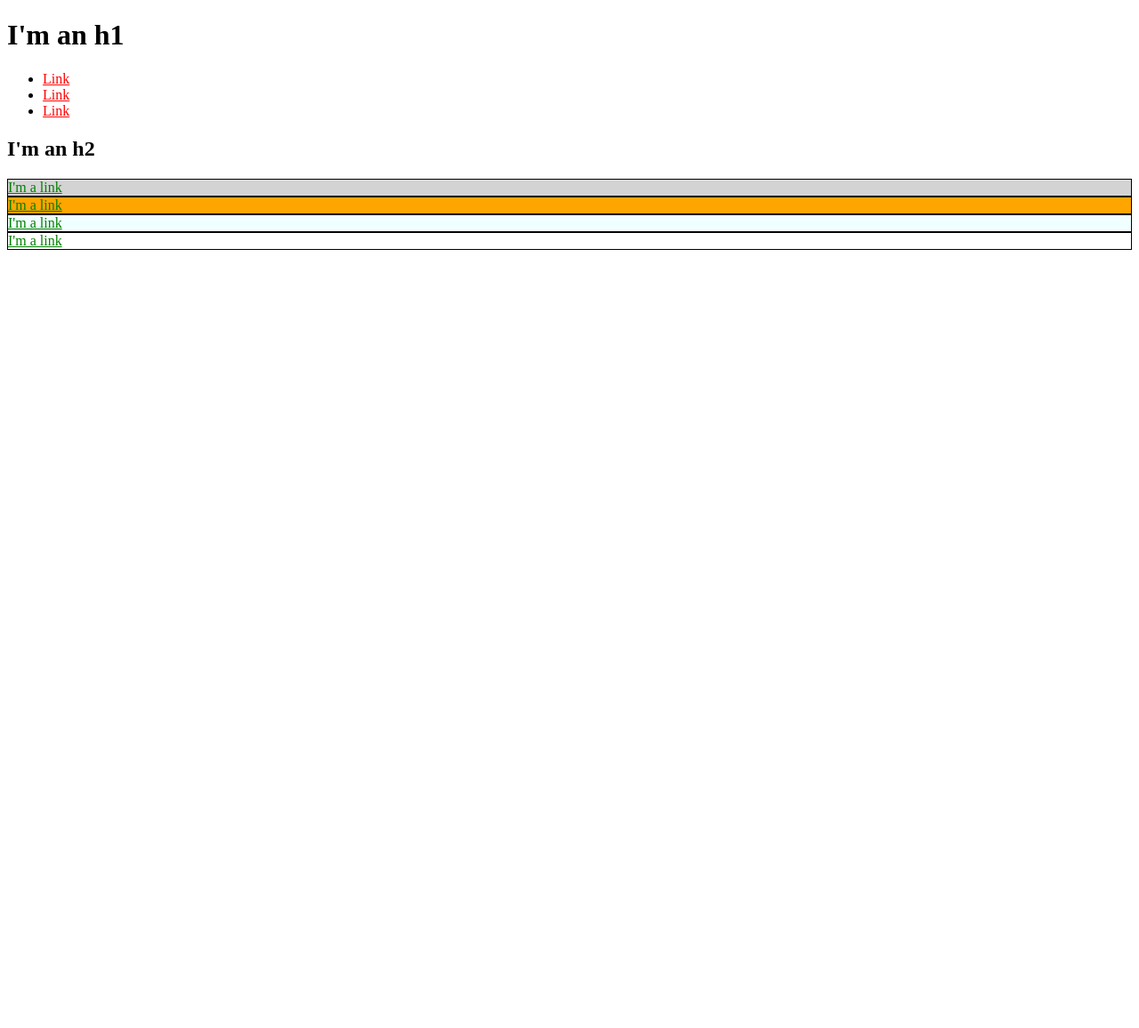
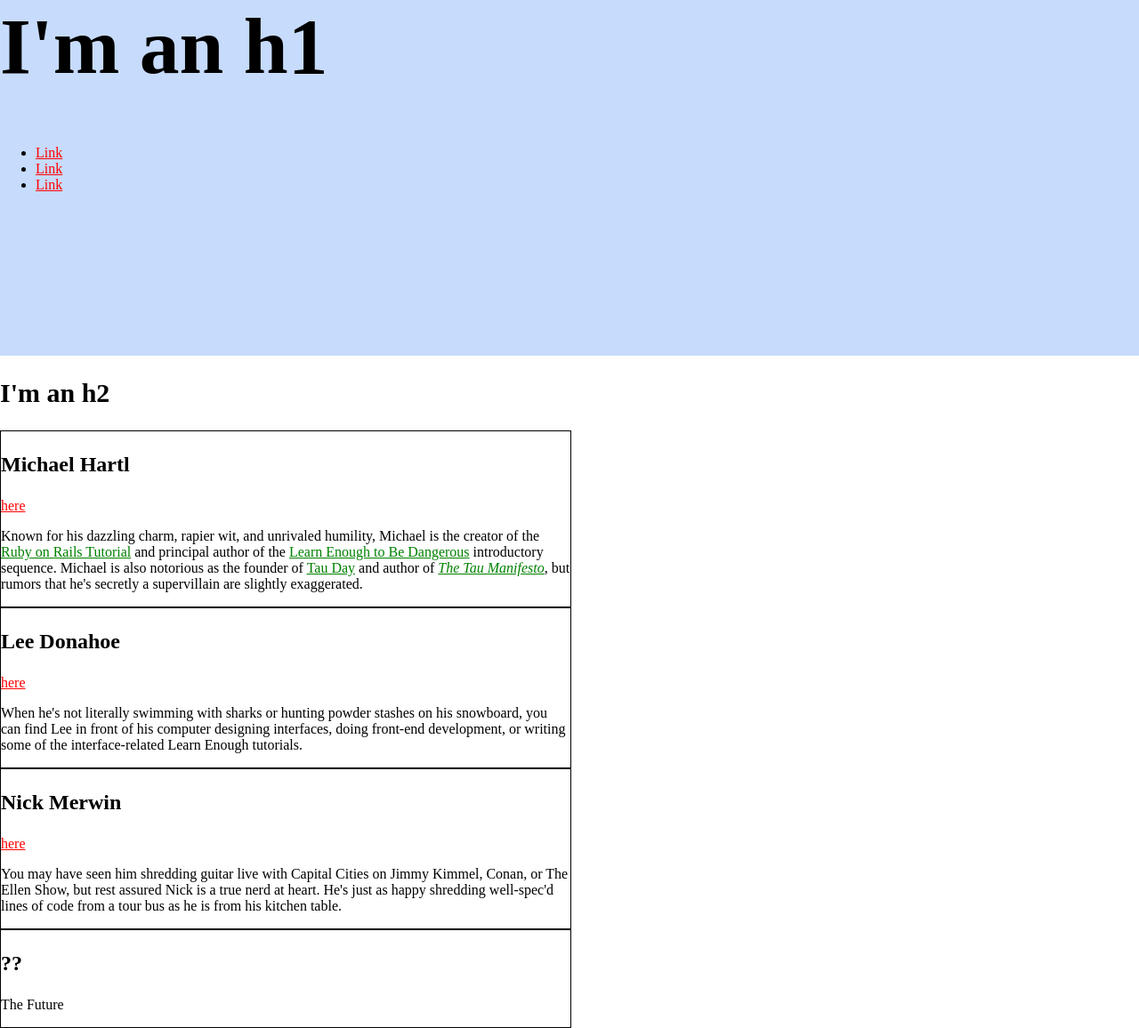
Before and after one commit to Christian54090/Christian54090.github.io, a plain HTML site: page index.html in a window 1280 px wide. Shown: the whole page at 89% size. Before the commit the page ends 800 px from the top, so only its background shows below. Drawn offline with Linux system fonts and the light colour scheme.

Commit message:
Add Slightly Less Basic Styling

```diff
--- a/index.html
+++ b/index.html
@@ -4,27 +4,53 @@
     <title>Test Page: Don't Panic</title>
     <meta charset="utf-8">
     <style>
+      /* GLOBAL STYLES */
       a {
-        color: red;
+        color: #f00;
       }
-      #exec-bio {
-        background-color: lightgray;
+      h2 {
+        font-size: 30px;
       }
-      #exec-org {
-        background-color: orange;
+      html, body {
+        margin: 0;
+        padding: 0;
+      }
+      h1 {
+        font-size: 7vw;
+        margin-top: 0;
+      }
+      /* HERO STYLES */
+      .full-hero {
+        background-color: #c7dbfc;
+        height: 50vh;
+      }
+      /* SOCIAL STYLES */
+      .social-link {
+        background: rgba(150, 150, 150, 0.5)
+        color: blue;
+      }
+      /* BIO STYLES */
+      .bio-wrapper {
+        font-size: 24px;
       }
       .bio-box {
         border: 1px solid black;
+        font-size: 1rem;
+        width: 50%;
       }
-      .bio-box a {
+      .bio-box h3 {
+        font-size: 1.5em;
+      }
+      .bio-copy {
+        font-size: 1em;
+      }
+      .bio-copy a {
         color: green;
-      }
-      .azr-box {
-        background-color: azure;
       }
     </style>
   </head>
   <body>
+    <div class="full-hero hero-home">
       <h1>I'm an h1</h1>
       <ul>
         <li>
@@ -37,18 +63,58 @@
           <a href="http://example.com/">Link</a>
         </li>
       </ul>
+    </div>
     <h2>I'm an h2</h2>
-    <div id="exec-bio" class="bio-box">
-      <a href="http://example.com/">I'm a link</a>
+    <div class="bio-wrapper">
+      <div class="bio-box">
+        <h3>Michael Hartl</h3>
+        <a href="http://twitter.com/mhartl" class="social-link">here</a>
+        <div class="bio-copy">
+          <p>
+            Known for his dazzling charm, rapier wit, and unrivaled humility,
+            Michael is the creator of the
+            <a href="http://railstutorial.org/">Ruby on Rails
+            Tutorial</a> and principal author of the
+            <a href="https://learnenough.com/">
+            Learn Enough to Be Dangerous</a> introductory sequence. Michael
+            is also notorious as the founder of
+            <a href="http://tauday.com/">Tau Day</a> and author of
+            <a href="http://tauday.com/tau-manifesto"><em>The Tau
+            Manifesto</em></a>, but rumors that he's secretly a supervillain
+            are slightly exaggerated.
+          </p>
         </div>
-    <div id="exec-org" class="bio-box">
-      <a href="http://example.com/">I'm a link</a>
-    </div>
-    <div class="bio-box azr-box">
-      <a href="http://example.com/">I'm a link</a>
       </div>
       <div class="bio-box">
-      <a href="http://example.com/">I'm a link</a>
+        <h3>Lee Donahoe</h3>
+        <a href="https://twitter.com/leedonahoe" class="social-link">here</a>
+        <div class="bio-copy">
+          <p>
+            When he's not literally swimming with sharks or hunting powder
+            stashes on his snowboard, you can find Lee in front of his computer
+            designing interfaces, doing front-end development, or writing some of
+            the interface-related Learn Enough tutorials.
+          </p>
+        </div>
+      </div>
+      <div class="bio-box">
+        <h3>Nick Merwin</h3>
+        <a href="https://twitter.com/nickmerwin" class="social-link">here</a>
+        <div class="bio-copy">
+          <p>
+            You may have seen him shredding guitar live with Capital Cities on
+            Jimmy Kimmel, Conan, or The Ellen Show, but rest assured Nick is a
+            true nerd at heart. He's just as happy shredding well-spec'd lines
+            of code from a tour bus as he is from his kitchen table.
+          </p>
+        </div>
+      </div>
+      <div class="bio-box">
+        <h3>??</h3>
+        <p>
+          The Future
+        </p>
+      </div>
     </div>
   </body>
 </html>
```
Lines whose indentation alone changed are shown as unchanged.
